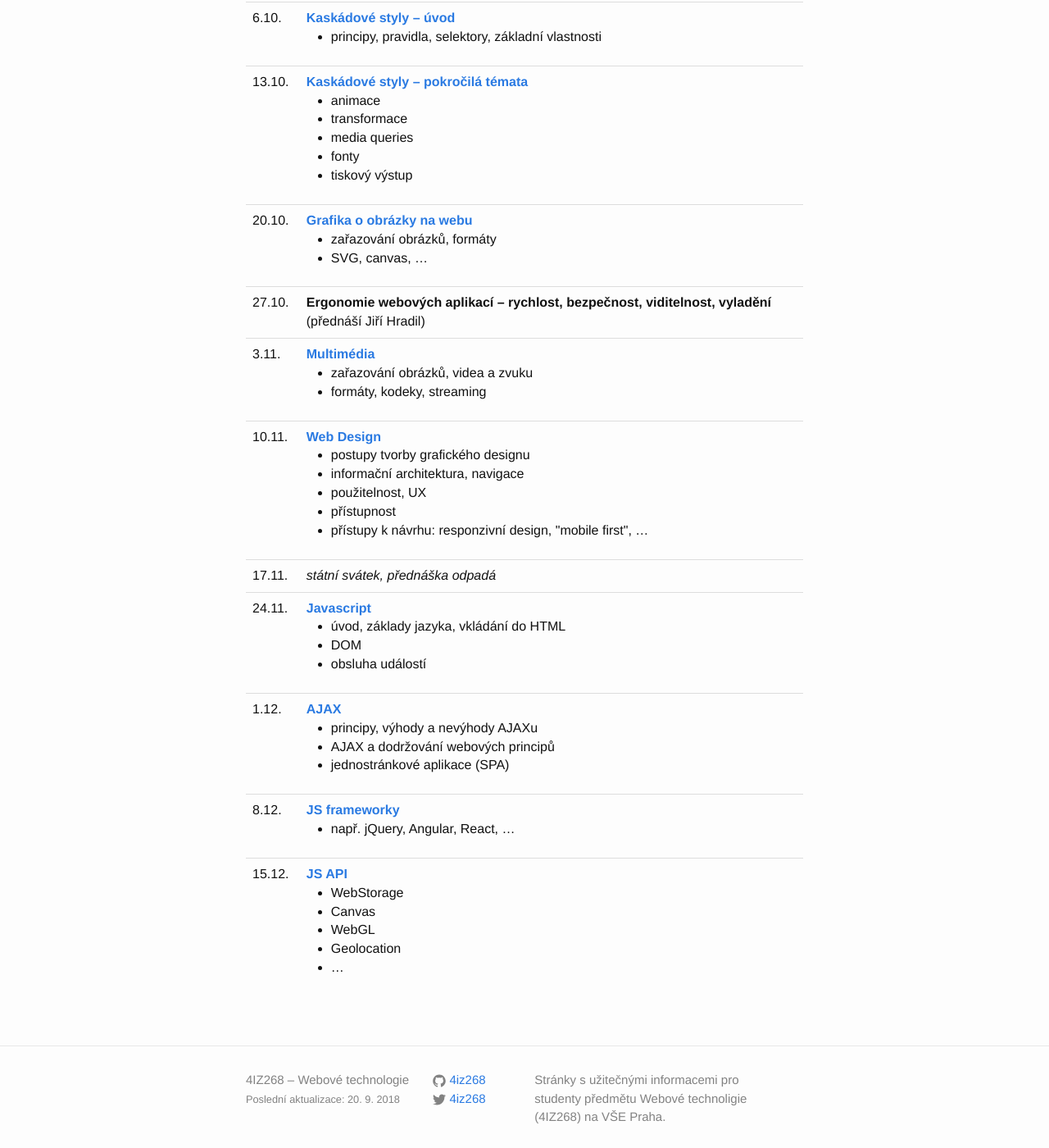
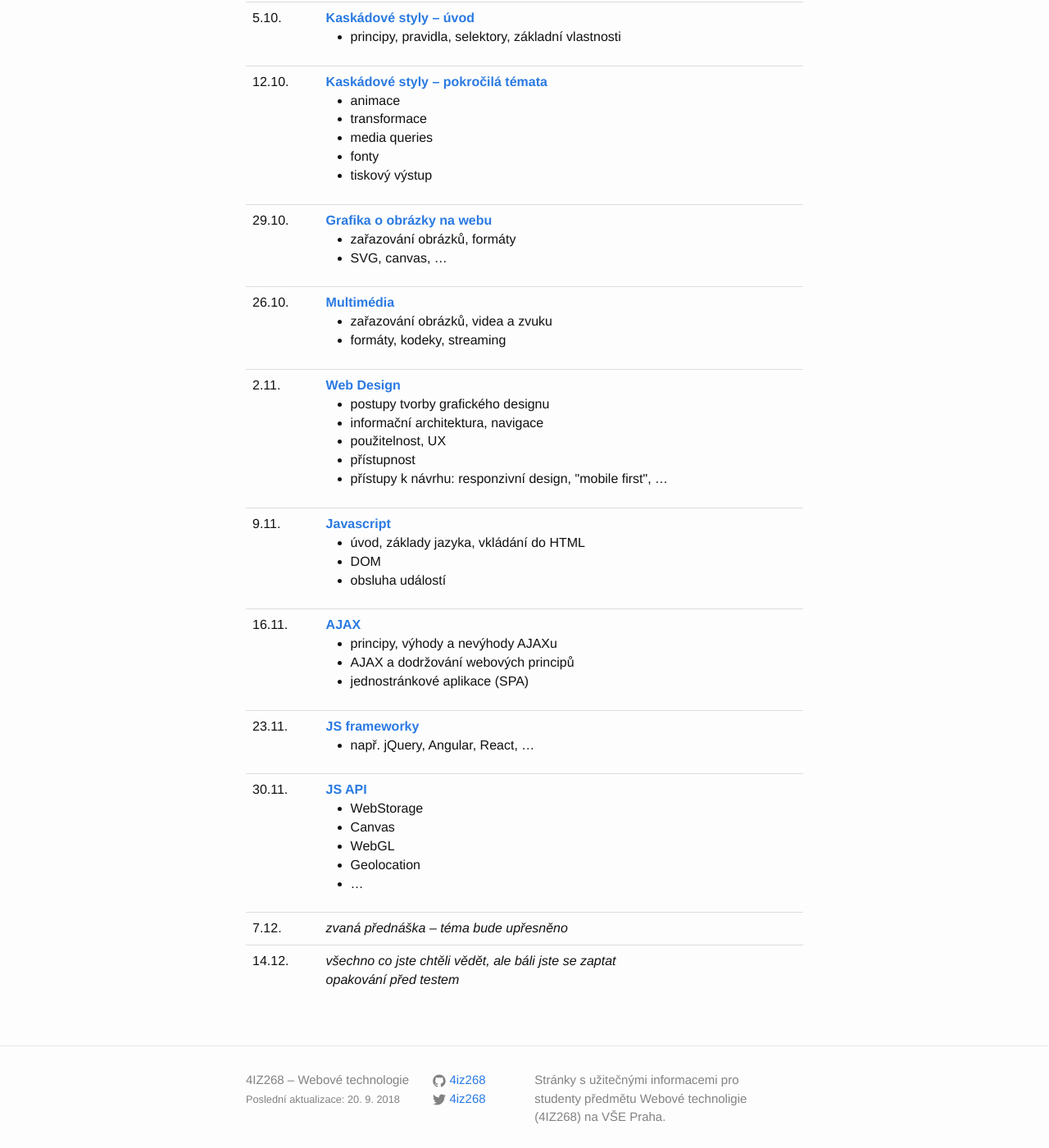
Before and after one commit to 4iz268/4iz268.github.io, a Jekyll site: the page built from prednasky/index.html, in a window 1280 px wide and 1400 px high, scrolled down 487 px. Shown: the whole window at 82% size. Built offline with Jekyll 4.4.1, drawn with Linux system fonts in a browser that asks for light colours; nearby versions of some CDN libraries; some of the changed text lies outside the part shown.

Commit message:
Aktualizace termínů přednášek

```diff
--- a/prednasky/index.html
+++ b/prednasky/index.html
@@ -28,11 +28,11 @@ title: Přednášky
       </td>
     </tr>
     <tr>
-      <td>29.9.</td>
-      <td><em>volno, přednáška odpadá</em></td>
+      <td>28.9.</td>
+      <td><em>státní svátek, přednáška odpadá</em></td>
     </tr>
     <tr>
-      <td>6.10.</td>
+      <td>5.10.</td>
       <td>
         <strong><a href="http://www.kosek.cz/vyuka/4iz268/prednasky/css/">Kaskádové styly – úvod</a></strong>
         <ul>
@@ -41,7 +41,7 @@ title: Přednášky
       </td>
     </tr>
     <tr>
-      <td>13.10.</td>
+      <td>12.10.</td>
       <td>
         <strong><a href="http://www.kosek.cz/vyuka/4iz268/prednasky/css2/">Kaskádové styly – pokročilá témata</a></strong>
         <ul>
@@ -54,7 +54,7 @@ title: Přednášky
       </td>
     </tr>
     <tr>
-      <td>20.10.</td>
+      <td>29.10.</td>
       <td>
         <strong><a href="http://www.kosek.cz/vyuka/4iz268/prednasky/grafika/">Grafika o obrázky na webu</a></strong>
         <ul>
@@ -64,11 +64,7 @@ title: Přednášky
       </td>
     </tr>
     <tr>
-      <td>27.10.</td>
-      <td><strong>Ergonomie webových aplikací – rychlost, bezpečnost, viditelnost, vyladění</strong> (přednáší Jiří Hradil)</td>
-    </tr>
-    <tr>
-      <td>3.11.</td>
+      <td>26.10.</td>
       <td><strong><a href="http://www.kosek.cz/vyuka/4iz268/prednasky/multimedia/">Multimédia</a></strong>
         <ul>
           <li>zařazování obrázků, videa a zvuku</li>
@@ -77,7 +73,7 @@ title: Přednášky
       </td>
     </tr>
     <tr>
-      <td>10.11.</td>
+      <td>2.11.</td>
       <td>
         <strong><a href="http://www.kosek.cz/vyuka/4iz268/prednasky/design/">Web Design</a></strong>
         <ul>
@@ -90,11 +86,7 @@ title: Přednášky
       </td>
     </tr>
     <tr>
-      <td>17.11.</td>
-      <td><em>státní svátek, přednáška odpadá</em></td>
-    </tr>
-    <tr>
-      <td>24.11.</td>
+      <td>9.11.</td>
       <td>
         <strong><a href="http://www.kosek.cz/vyuka/4iz268/prednasky/js-uvod/">Javascript</a></strong>
         <ul>
@@ -105,7 +97,7 @@ title: Přednášky
       </td>
     </tr>
     <tr>
-      <td>1.12.</td>
+      <td>16.11.</td>
       <td>
         <strong><a href="http://www.kosek.cz/vyuka/4iz268/prednasky/ajax/">AJAX</a></strong>
         <ul>
@@ -127,7 +119,7 @@ title: Přednášky
     </tr>
     -->
     <tr>
-      <td>8.12.</td>
+      <td>23.11.</td>
       <td>
         <strong><a href="http://www.kosek.cz/vyuka/4iz268/prednasky/js-frameworky/">JS frameworky</a></strong>
         <ul>
@@ -136,7 +128,7 @@ title: Přednášky
       </td>
     </tr>
     <tr>
-      <td>15.12.</td>
+      <td>30.11.</td>
       <td>
         <strong><a href="http://www.kosek.cz/vyuka/4iz268/prednasky/web-api/">JS API</a></strong>
         <ul>
@@ -163,12 +155,14 @@ title: Přednášky
       </td>
     </tr>
     -->
-   <!--
     <tr>
-      <td>23.12.</td>
+      <td>7.12.</td>
+      <td><em>zvaná přednáška &ndash; téma bude upřesněno</em></td>
+    </tr>
+    <tr>
+      <td>14.12.</td>
       <td><em>všechno co jste chtěli vědět, ale báli jste se zaptat<br/>
           opakování před testem</em></td>
     </tr>
-   -->
   </tbody>
 </table>
```
Also changed, not shown: other parts of prednasky/index.html (+1 -1 lines).
